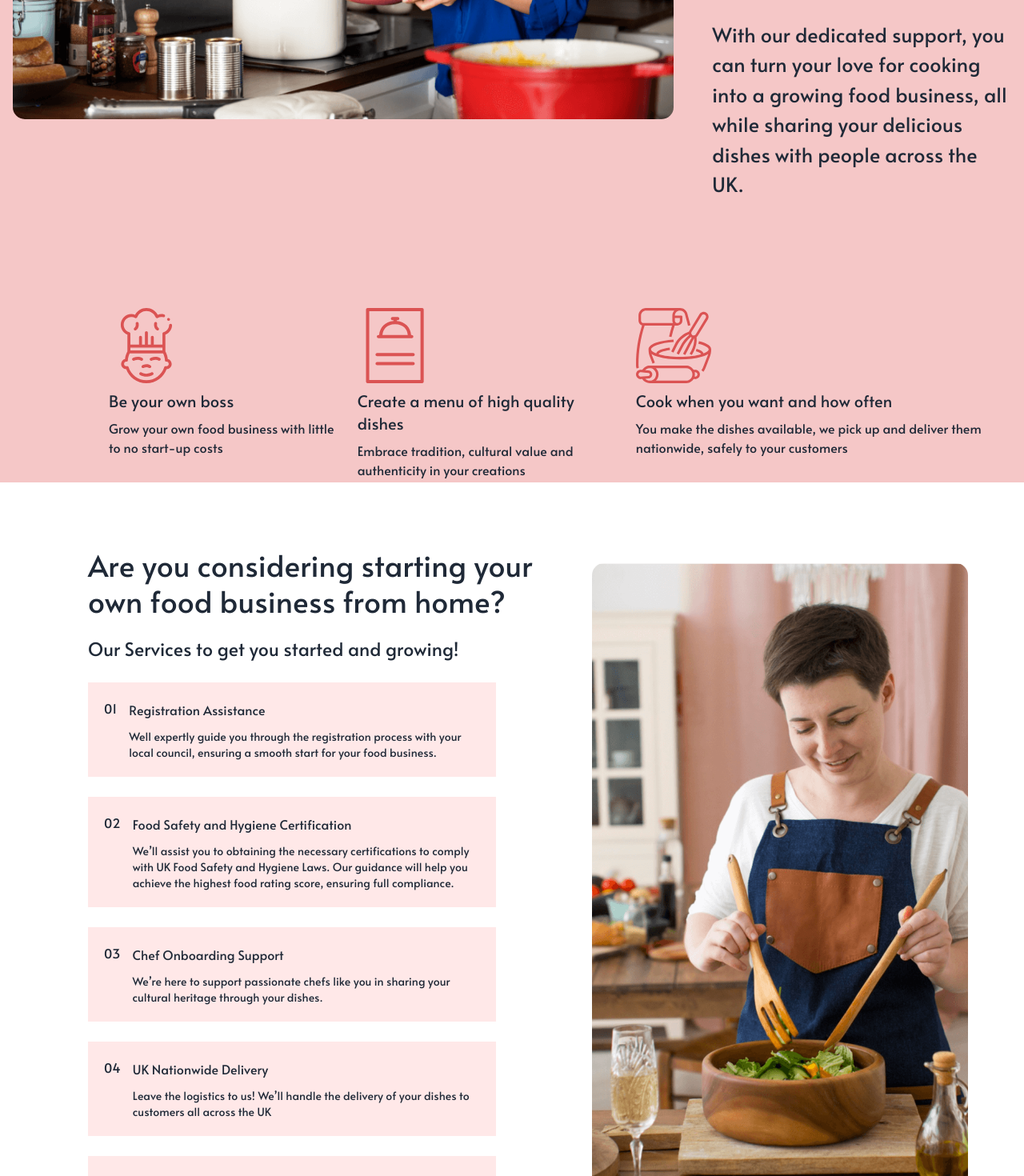
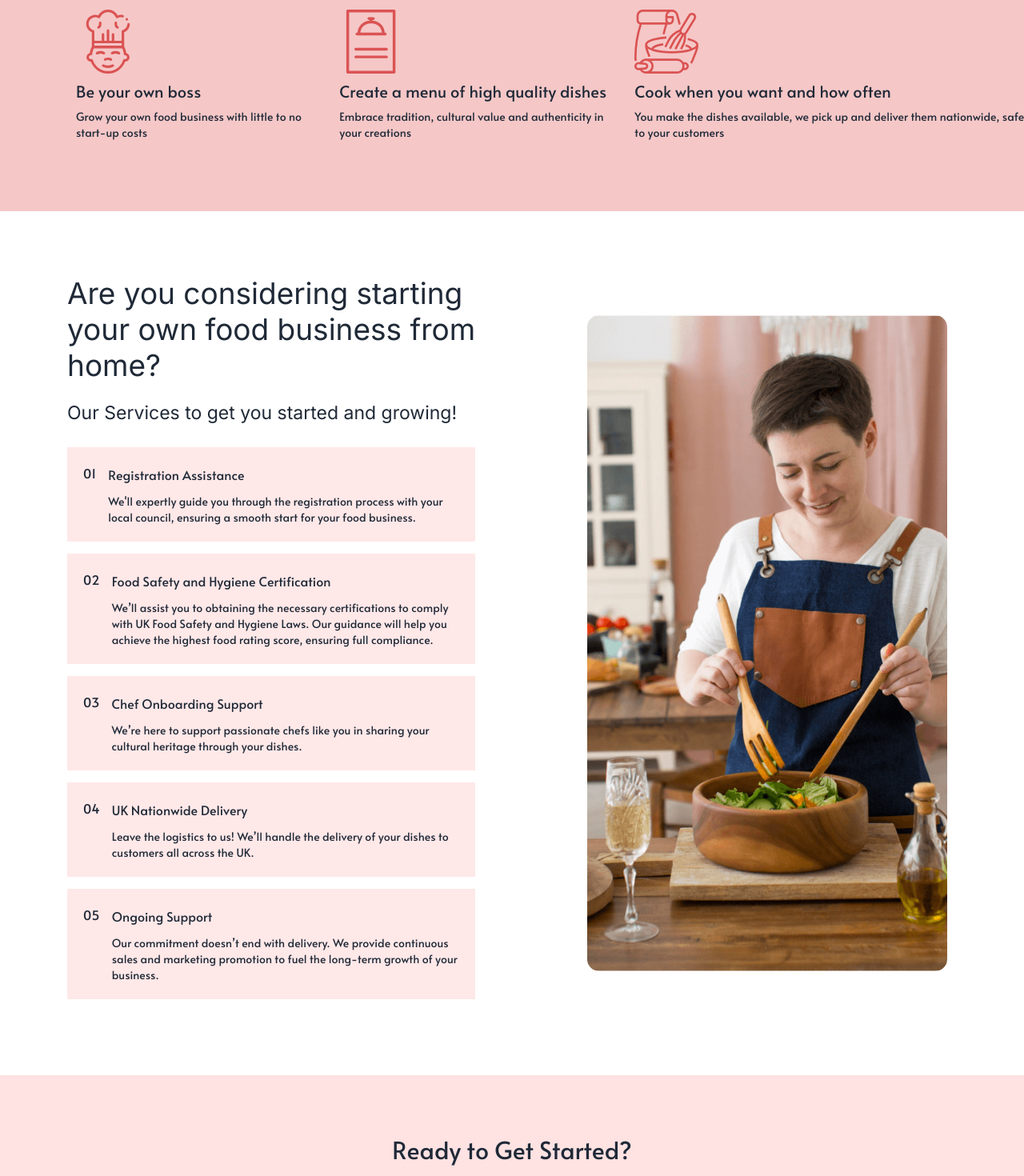
Before and after one commit to anurag-17/authentichef-website, a Next.js app in the folder client/: page /become-chef in a window 1280 px wide. Shown: the part 900-2370 px from the top of the page at 80% size. Built offline with nearby package versions, Linux system fonts and the light colour scheme.

Commit message:
make beacame a chef page reponsive

```diff
--- a/client/src/app/become-chef/page.js
+++ b/client/src/app/become-chef/page.js
@@ -17,12 +17,12 @@ const BecomeChef = () => {
           <Navbar className="" />
 
           <div className="sm:text-[20px] flex justify-center">
-            <div className="2xl:w-[1600px] xl:w-[1100px] lg:w-[850px] md:w-[700px] sm:w-full flex justify-between mx-auto 2xl:pt-[230px] xl:pt-[140px] pt-[90px] mnavbar">
+            <div className="2xl:w-[1600px] xl:w-[1100px] lg:w-[850px] md:w-[700px] sm:w-full  flex justify-between mx-auto 2xl:pt-[230px] xl:pt-[140px] pt-[90px] mnavbar">
               <div className="mx-auto text-center xs:w-full">
                 <h1 className="alata font-[400] 2xl:text-[75px] 2xl:leading-[85px] xl:text-[45px] xl:leading-[55px] text-[30px] leading-[40px] text-center 2xl:mb-[30px] xl:mb-[20px] mb-[10px] xs:text-center">
                   Our Chef Community
                 </h1>
-                <div className="2xl:w-[1098px] xl:w-[700px] w-[510px] text-center overflow-hidden xs:text-center xs:w-full">
+                <div className="2xl:w-[1098px] xl:w-[700px] w-[510px] text-center overflow-hidden xs:text-center  xs:w-[400px]">
                   <p className="alata font-[400] 2xl:text-[25px] 2xl:leading-[50px] xl:text-[16px] xl:leading-[30px] text-[12px] leading-[18px]">
                     Our diverse chef-community is at the heart of the food we
                     serve.
@@ -43,48 +43,48 @@ const BecomeChef = () => {
           </div>
 
           <div className="bg-[#F5C7C7] w-full mt-7">
-            <div className="max-w-[1440px] mx-auto bg-[#F5C7C7] px-4">
+            <div className="max-w-[1630px] xs:w-[467px]  2xl:w-[1600px] xl:w-[1150px] lg:w-[1000px] md:w-[693px] sm:w-[646px] mx-auto bg-[#F5C7C7] px-4">
               <div className="flex flex-col lg:flex-row items-center justify-between py-10 lg:py-20">
                 <div className=" mb-5 lg:mb-0 lg:order-1">
                   <Image
                     src={banner1}
                     width={920}
                     height={507}
-                    className=" rounded-[15px]"
+                    className=" rounded-[15px] 2xl:h-[83%] xs:w-auto     xl:w-[800px]"
                     alt="Banner Image"
                   />
                 </div>
-                <div className="w-full lg:w-1/3 lg:order-2 lg:ml-12 flex flex-col justify-center font-Alata alata ml-7">
-                  <p className="text-[25px] lg:text-[25px] mb-4">
+                <div className="w-full lg:w-[51%] lg:order-2 lg:ml-12 flex flex-col justify-center  font-Alata alata ml-7">
+                  <p className="2xl:text-[25px] xl:text-[18px] md:text-[14px] alata lg:text-[14px] mb-4">
                     We believe that every chef has a story worth sharing and a
                     talent worth celebrating.
                   </p>
-                  <p className="text-[25px] lg:text-[25px] mb-4 font-Alata">
+                  <p className="2xl:text-[25px] md:text-[14px] xl:text-[18px] alata lg:text-[14px] mb-4 font-Alata">
                     By joining authentichef, you not only gain a platform to
                     showcase your unique culinary creations, but also become
                     part of a growing and vibrant community of like-minded
                     individuals passionate about food and culture.
                   </p>
-                  <p className="text-[25px] lg:text-[25px] mb-4 font-Alata">
+                  <p className="2xl:text-[25px]  md:text-[14px] xl:text-[18px] lg:text-[14px] mb-4 font-Alata">
                     With our dedicated support, you can turn your love for
                     cooking into a growing food business, all while sharing your
                     delicious dishes with people across the UK.
                   </p>
                 </div>
               </div>
-              <div className="flex flex-col sm:flex-row justify-start ml-[120px]  gap-6 mt-10 mb-5">
+              <div className="flex flex-col  sm:w-[618px] sm:ml-[0px]  md:ml-[-42px] xs:ml-[17px] md:w-[766px] sm:flex-row 2xl:w-[1646px] lg:ml-[10px] xl:w-[1198px] lg:w-[1000px] xl:ml-[14px] justify-start ml-[120px] md:pb-[3.5rem]   md:mt-[0.5rem]  gap-6 mt-10 mb-5">
                 <div className="">
                   <Image
                     src={boss}
                     width={94}
                     height={94}
-                    className=" mb-2 w-[45px] h-[45px] lg:w-[94px] lg:h-[94px]"
+                    className=" mb-2 w-[45px] h-[45px] lg:w-[80px] lg:h-[80px] "
                     alt="Boss Image"
                   />
-                  <h2 className="text-lg lg:text-xl mb-2 font-Alata alata">
+                  <h2 className="text-lg 2xl:text-[25px] lg:text-xl mb-2 font-Alata alata">
                     Be your own boss
                   </h2>
-                  <p className="text-sm lg:text-base font-Alata alata">
+                  <p className="text-sm lg:text-[14px] 2xl:text-[18px] font-Alata alata">
                     Grow your own food business with little to no start-up costs
                   </p>
                 </div>
@@ -93,13 +93,13 @@ const BecomeChef = () => {
                     src={dishmenu}
                     width={73}
                     height={94}
-                    className=" mb-2 w-[45px] h-[45px] lg:w-[94px] lg:h-[94px]"
+                    className=" mb-2 w-[45px] h-[45px] lg:w-[80px] lg:h-[80px]"
                     alt="Dish Menu Image"
                   />
-                  <h2 className="text-lg lg:text-xl mb-2 font-Alata alata">
+                  <h2 className="text-lg lg:text-xl 2xl:text-[25px] mb-2 font-Alata alata">
                     Create a menu of high quality dishes
                   </h2>
-                  <p className="text-sm lg:text-base alata">
+                  <p className="text-sm lg:text-[14px] 2xl:text-[18px]  alata">
                     Embrace tradition, cultural value and authenticity in your
                     creations
                   </p>
@@ -109,13 +109,13 @@ const BecomeChef = () => {
                     src={cook}
                     width={94}
                     height={94}
-                    className="mb-2 w-[45px] h-[45px] lg:w-[94px] lg:h-[94px] "
+                    className="mb-2 w-[45px] h-[45px] lg:w-[80px] lg:h-[80px] "
                     alt="Cook Image"
                   />
-                  <h2 className="text-lg lg:text-xl mb-2 font-Alata alata">
+                  <h2 className="text-lg lg:text-xl 2xl:text-[25px] mb-2 font-Alata alata">
                     Cook when you want and how often
                   </h2>
-                  <p className="text-sm lg:text-base font-Alata alata">
+                  <p className="text-sm lg:text-[14px] 2xl:text-[18px]  font-Alata alata">
                     You make the dishes available, we pick up and deliver them
                     nationwide, safely to your customers
                   </p>
@@ -124,32 +124,39 @@ const BecomeChef = () => {
             </div>
           </div>
 
-          <div className="sm:text-[20px] sm:w-[300px] xs:w-[400px] md:w-[900px] xl:w-[900px] xl:ml-[110px]">
-            <div className="sm:w-[360px] 2xl:w-[1600px] xl:w-[1100px] lg:w-[850px] md:w-[700px] flex justify-between items-center mx-auto 2xl:mt-[90px] xl:mb-[80px] xl:mt-[80px] mt-[50px] mb-[50px] mnavbar">
-              <div className="2xl:w-[842px] xl:w-[600px] w-[550px]">
-                <h1 className="alata font-[400] 2xl:text-[55px] 2xl:leading-[75px] xl:text-[37px] xl:leading-[45px] lg:text-[29px] lg:leading-[35px] mcosider">
-                  Are you considering starting your own food business from home?
+          <div className="container mx-auto px-4">
+            <div className="sm:text-[20px] sm:w-[300px]  xs:w-[400px] xs:ml-[20px] 2xl:ml-[-50px] xl:ml-[68px] lg:w-[990px] md:w-[640 px] xl:w-[900px] ">
+              <div className="flex flex-col md:flex-row justify-between items-center mx-auto sm:w-[360px] 2xl:w-[1600px] xl:w-[1100px] lg:w-[850px] md:w-[700px] mt-[50px] mb-[50px] xl:mt-[80px] xl:mb-[80px] 2xl:mt-[90px]">
+                <div className="2xl:w-[842px] lg:mr-[16px] xl:w-[600px] w-full md:w-[550px]">
+                  <h1 className="font-alata font-[400] 2xl:text-[55px] 2xl:leading-[75px] xl:text-[37px] xl:leading-[45px] lg:text-[29px] lg:leading-[35px] text-[24px] leading-[30px] mcosider">
+                    Are you considering starting your own food business from
+                    home?
                   </h1>
-                <p className=" alata font-[400] 2xl:text-[36px] 2xl:leading-[55px] xl:text-[23px] xl:leading-[35px] text-[19px] leading-[14px] 2xl:mt-[55px] xl:mt-[20px] mt-[15px] mservice">
+                  <p className="font-alata font-[400] 2xl:text-[36px] 2xl:leading-[55px] xl:text-[23px] xl:leading-[35px] text-[19px] leading-[24px] 2xl:mt-[55px] xl:mt-[20px] mt-[15px] mservice">
                     Our Services to get you started and growing!
                   </p>
-                <div className="bg-[#FFE8E8] 2xl:w-[761px] xl:w-[510px] w-[400px] px-[20px] 2xl:py-[30px] xl:py-[20px] py-[17px] mt-[15px] xl:mt-[25px] mboxs">
-                  <div className="flex 2xl:gap-[25px] xl:gap-[15px] gap-[10px]">
+
+                  <div className="mt-[15px] xl:mt-[25px]">
+                    <div className="bg-[#FFE8E8] 2xl:w-[761px] xl:w-[510px] w-full px-[20px] 2xl:py-[30px] xl:py-[20px] py-[17px] mb-[15px]">
+                      <div className="flex gap-[10px] xl:gap-[15px] 2xl:gap-[25px]">
                         <div>
                           <h1 className="become-no">01</h1>
                         </div>
                         <div>
-                      <h1 className="become-head">Registration Assistance</h1>
-                      <p className="become-para 2xl:mt-[15px] xl:mt-[10px] mt-[5px]">
-                        Well expertly guide you through the registration process
-                        with your local council, ensuring a smooth start for
-                        your food business.
+                          <h1 className="become-head">
+                            Registration Assistance
+                          </h1>
+                          <p className="become-para mt-[5px] xl:mt-[10px] 2xl:mt-[15px]">
+                            We'll expertly guide you through the registration
+                            process with your local council, ensuring a smooth
+                            start for your food business.
                           </p>
                         </div>
                       </div>
                     </div>
-                <div className="bg-[#FFE8E8] 2xl:w-[761px] xl:w-[510px] w-[400px] px-[20px] 2xl:py-[30px] xl:py-[20px] py-[17px] mt-[15px] xl:mt-[25px] mboxs">
-                  <div className="flex 2xl:gap-[25px] xl:gap-[15px] gap-[10px]">
+
+                    <div className="bg-[#FFE8E8] 2xl:w-[761px] xl:w-[510px] w-full px-[20px] 2xl:py-[30px] xl:py-[20px] py-[17px] mb-[15px]">
+                      <div className="flex gap-[10px] xl:gap-[15px] 2xl:gap-[25px]">
                         <div>
                           <h1 className="become-no">02</h1>
                         </div>
@@ -157,62 +164,74 @@ const BecomeChef = () => {
                           <h1 className="become-head">
                             Food Safety and Hygiene Certification
                           </h1>
-                      <p className="become-para 2xl:mt-[15px] xl:mt-[10px] mt-[5px]">
+                          <p className="become-para mt-[5px] xl:mt-[10px] 2xl:mt-[15px]">
                             We’ll assist you to obtaining the necessary
-                        certifications to comply with UK Food Safety and Hygiene
-                        Laws. Our guidance will help you achieve the highest
-                        food rating score, ensuring full compliance.
+                            certifications to comply with UK Food Safety and
+                            Hygiene Laws. Our guidance will help you achieve the
+                            highest food rating score, ensuring full compliance.
                           </p>
                         </div>
                       </div>
                     </div>
-                <div className="bg-[#FFE8E8] 2xl:w-[761px] xl:w-[510px] w-[400px] px-[20px] 2xl:py-[30px] xl:py-[20px] py-[17px] mt-[15px] xl:mt-[25px] mboxs">
-                  <div className="flex 2xl:gap-[25px] xl:gap-[15px] gap-[10px]">
+
+                    <div className="bg-[#FFE8E8] 2xl:w-[761px] xl:w-[510px] w-full px-[20px] 2xl:py-[30px] xl:py-[20px] py-[17px] mb-[15px]">
+                      <div className="flex gap-[10px] xl:gap-[15px] 2xl:gap-[25px]">
                         <div>
                           <h1 className="become-no">03</h1>
                         </div>
                         <div>
-                      <h1 className="become-head">Chef Onboarding Support</h1>
-                      <p className="become-para 2xl:mt-[15px] xl:mt-[10px] mt-[5px]">
+                          <h1 className="become-head">
+                            Chef Onboarding Support
+                          </h1>
+                          <p className="become-para mt-[5px] xl:mt-[10px] 2xl:mt-[15px]">
                             We’re here to support passionate chefs like you in
                             sharing your cultural heritage through your dishes.
                           </p>
                         </div>
                       </div>
                     </div>
-                <div className="bg-[#FFE8E8] 2xl:w-[761px] xl:w-[510px] w-[400px] px-[20px] 2xl:py-[30px] xl:py-[20px] py-[17px] mt-[15px] xl:mt-[25px] mboxs">
-                  <div className="flex 2xl:gap-[25px] xl:gap-[15px] gap-[10px]">
+
+                    <div className="bg-[#FFE8E8] 2xl:w-[761px] xl:w-[510px] w-full px-[20px] 2xl:py-[30px] xl:py-[20px] py-[17px] mb-[15px]">
+                      <div className="flex gap-[10px] xl:gap-[15px] 2xl:gap-[25px]">
                         <div>
                           <h1 className="become-no">04</h1>
                         </div>
                         <div>
-                      <h1 className="become-head">UK Nationwide Delivery</h1>
-                      <p className="become-para 2xl:mt-[15px] xl:mt-[10px] mt-[5px]">
-                        Leave the logistics to us! We’ll handle the delivery of
-                        your dishes to customers all across the UK
+                          <h1 className="become-head">
+                            UK Nationwide Delivery
+                          </h1>
+                          <p className="become-para mt-[5px] xl:mt-[10px] 2xl:mt-[15px]">
+                            Leave the logistics to us! We’ll handle the delivery
+                            of your dishes to customers all across the UK.
                           </p>
                         </div>
                       </div>
                     </div>
-                <div className="bg-[#FFE8E8] 2xl:w-[761px] xl:w-[510px] w-[400px] px-[20px] 2xl:py-[30px] xl:py-[20px] py-[17px] mt-[15px] xl:mt-[25px] mboxs">
-                  <div className="flex 2xl:gap-[25px] xl:gap-[15px] gap-[10px]">
+
+                    <div className="bg-[#FFE8E8] 2xl:w-[761px] xl:w-[510px] w-full px-[20px] 2xl:py-[30px] xl:py-[20px] py-[17px] mb-[15px]">
+                      <div className="flex gap-[10px] xl:gap-[15px] 2xl:gap-[25px]">
                         <div>
                           <h1 className="become-no">05</h1>
                         </div>
                         <div>
                           <h1 className="become-head">Ongoing Support</h1>
-                      <p className="become-para 2xl:mt-[15px] xl:mt-[10px] mt-[5px]">
+                          <p className="become-para mt-[5px] xl:mt-[10px] 2xl:mt-[15px]">
                             Our commitment doesn’t end with delivery. We provide
                             continuous sales and marketing promotion to fuel the
-                        long-term growth of your business
+                            long-term growth of your business.
                           </p>
                         </div>
                       </div>
                     </div>
-                {/* Other service cards go here */}
                   </div>
-              <div className=" 2xl:w-[711.95px] 2xl:h-[1296px]  xl:w-[470px] w-[400px] flex items-center mbanner2">
-                <Image src={banner2} className="rounded-[15px]" />
+                </div>
+
+                <div className="2xl:w-[711.95px] 2xl:h-[1296px] xl:w-[470px] w-full sm:w-[auto] xs:w-[auto] md:w-[400px] flex items-center md:ml-[60px] mb-[50px] md:mb-0">
+                  <Image
+                    src={banner2}
+                    className="rounded-[15px] xs:h-[310px] w-full xl:max-w-[none]"
+                  />
+                </div>
               </div>
             </div>
           </div>
@@ -233,14 +252,14 @@ const BecomeChef = () => {
             </div>
           </div>
 
-          <div className="2xl:w-[1600px] xl:w-[1100px] lg:w-[850px] md:w-[700px] flex flex-col sm:flex-row justify-between items-center mx-auto 2xl:mt-[175px] 2xl:mb-[180px] xl:mt-[100px] xl:mb-[80px] mt-[50px] mb-[50px] m3box xs:w-[400px] md:w-[900px]">
-            <div className="2xl:w-[686px] sm:w-full">
+          <div className="2xl:w-[1600px] xl:w-[1100px] sm:w-[650px] lg:w-[850px]  flex flex-col sm:flex-row justify-between items-center mx-auto 2xl:mt-[175px] 2xl:mb-[180px] xl:mt-[100px] xl:mb-[80px] mt-[50px] mb-[50px] m3box xs:w-[400px] md:w-[760px]">
+            <div className="">
               <Image
                 src={banner3}
-                className="rounded-[15px] mb-[20px] sm:mb-0 sm:rounded-[15px] sm:max-w-[686px] sm:h-[628px] xl:w-[465px] md:w-[380px] mbox3"
+                className="rounded-[15px] 2xl:w-[686px] 2xl:h-[460px] sm:w-[259px]  sm:h-[233px]  mb-[20px] sm:mb-0 sm:rounded-[15px] md:h-[230px]  sm:max-w-[686px] xl:h-[320px] lg:h-[241px]    xl:w-[465px] md:w-[380px] mbox3"
               />
             </div>
-            <div className="2xl:w-[720px] xl:w-[485px] w-[350px] mbox3 sm:w-full">
+            <div className="2xl:w-[720px] 2xl:h-[460px] xl:w-[485px] lg:w-[420px] sm:w-[355px]  md:w-[350px] mbox3">
               <h1 className="third_head">Join the Chef Waiting List</h1>
               <div className="flex flex-col sm:flex-row sm:gap-[15px] gap-[10px]">
                 <div className="w-full mt-[15px] sm:mt-[10px]">
--- a/client/src/app/explore-dishes/page.js
+++ b/client/src/app/explore-dishes/page.js
@@ -1080,7 +1080,7 @@ const ExploreDishes = () => {
                           <p className="alata font-[400] text-[#000] 2xl:text-[20px] 2xl:leading-[24px] xl:text-[14px] xl:leading-[18px] lg:text-[12px] lg:leading-[16px] text-[12px] leading-[16px] ">
                             Serves 1 ({item?.weight}g){" "}
                             <span className="text-[#DB5353]">
-                              £{item?.price}
+                            £{item?.price}
                             </span>
                           </p>
                           <button
@@ -1442,7 +1442,7 @@ const ExploreDishes = () => {
                       <div className="flex justify-between items-center mt-20">
                         <div>
                           <h1 className="alata font-[400] text-[#111] 2xl:my-0 2xl:text-[18px] 2xl:leading-[28px] xl:text-[12px] xl:leading-[20px] lg:text-[10px] lg:leading-[18px]">
-                            {/* {subtotalPrice} */}
+                            {/ {subtotalPrice} /}
                           </h1>
                         </div>
                         <div>
--- a/client/src/app/privacy-policy/page.js
+++ b/client/src/app/privacy-policy/page.js
@@ -171,6 +171,7 @@ const PrivacyPolicy = () => {
               basis that we rely on to process such information.
             </p>
             <div className="2xl:my-10 m">
+            <div className="overflow-x-auto">
               <table className="table border text-[#000000]">
                 {/* head */}
                 <thead className="text-[#000000] 2xl:text-[25px] ">
@@ -309,6 +310,7 @@ const PrivacyPolicy = () => {
                   </tr>
                 </tbody>
               </table>
+              </div>
             </div>
 
             <h3 className="font-semibold mb-2 privacyText">
```
Also changed, not shown: client/src/app/navbar.js (+22 -35 lines). Lines whose indentation alone changed are shown as unchanged.
